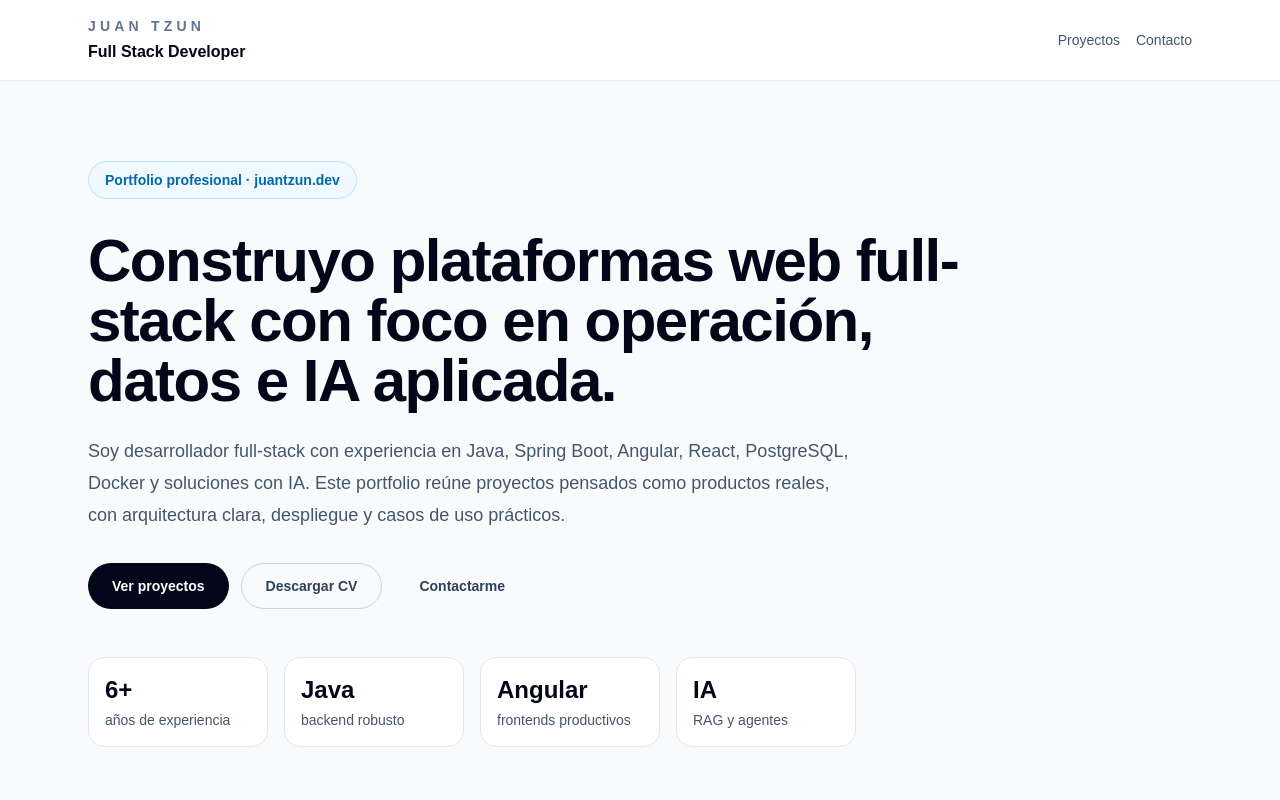
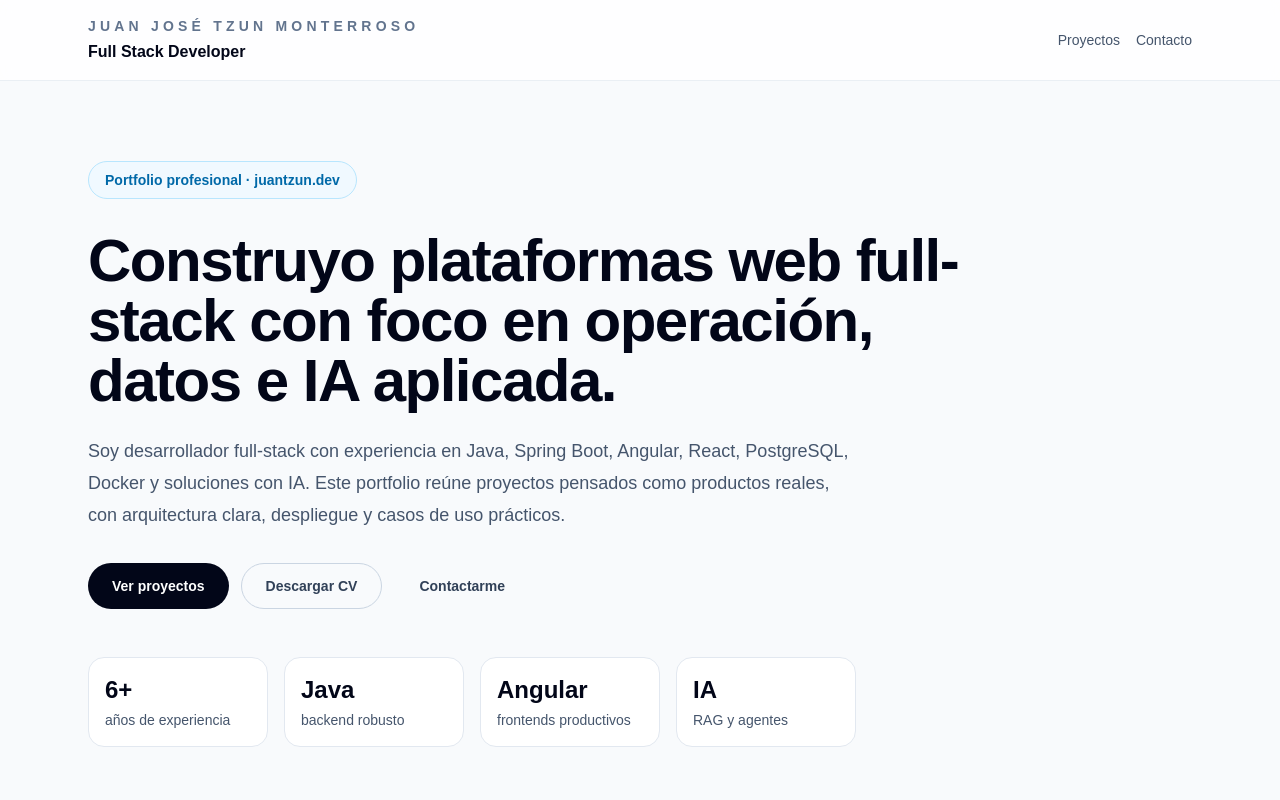
Before and after one commit to Juanjho120/portfolio, a Next.js app: page / in a window 1280 px wide. Shown: the top 800 px of the page. Built offline with nearby package versions, Linux system fonts and the light colour scheme.

Commit message:
Setting full name

```diff
--- a/components/Footer.tsx
+++ b/components/Footer.tsx
@@ -5,7 +5,7 @@ export function Footer() {
     <footer id="contact" className="border-t border-slate-200 bg-white dark:border-slate-800 dark:bg-slate-950">
       <div className="mx-auto flex max-w-6xl flex-col gap-6 px-6 py-10 text-sm text-slate-600 dark:text-slate-300 md:flex-row md:items-center md:justify-between">
         <div>
-          <p className="font-semibold text-slate-950 dark:text-white">Juan Tzun</p>
+          <p className="font-semibold text-slate-950 dark:text-white">Juan José Tzun Monterroso</p>
           <p className="mt-1">Full Stack Developer · Java · Spring Boot · Angular · React · IA</p>
         </div>
 
--- a/components/Header.tsx
+++ b/components/Header.tsx
@@ -4,7 +4,7 @@ export function Header() {
       <div className="mx-auto flex max-w-6xl items-center justify-between px-6 py-4">
         <a href="#top" className="group flex flex-col leading-none" aria-label="Ir al inicio">
           <span className="text-sm font-semibold uppercase tracking-[0.3em] text-slate-500 dark:text-slate-400">
-            Juan Tzun
+            Juan José Tzun Monterroso
           </span>
           <span className="mt-1 text-base font-bold text-slate-950 dark:text-white">
             Full Stack Developer
```
